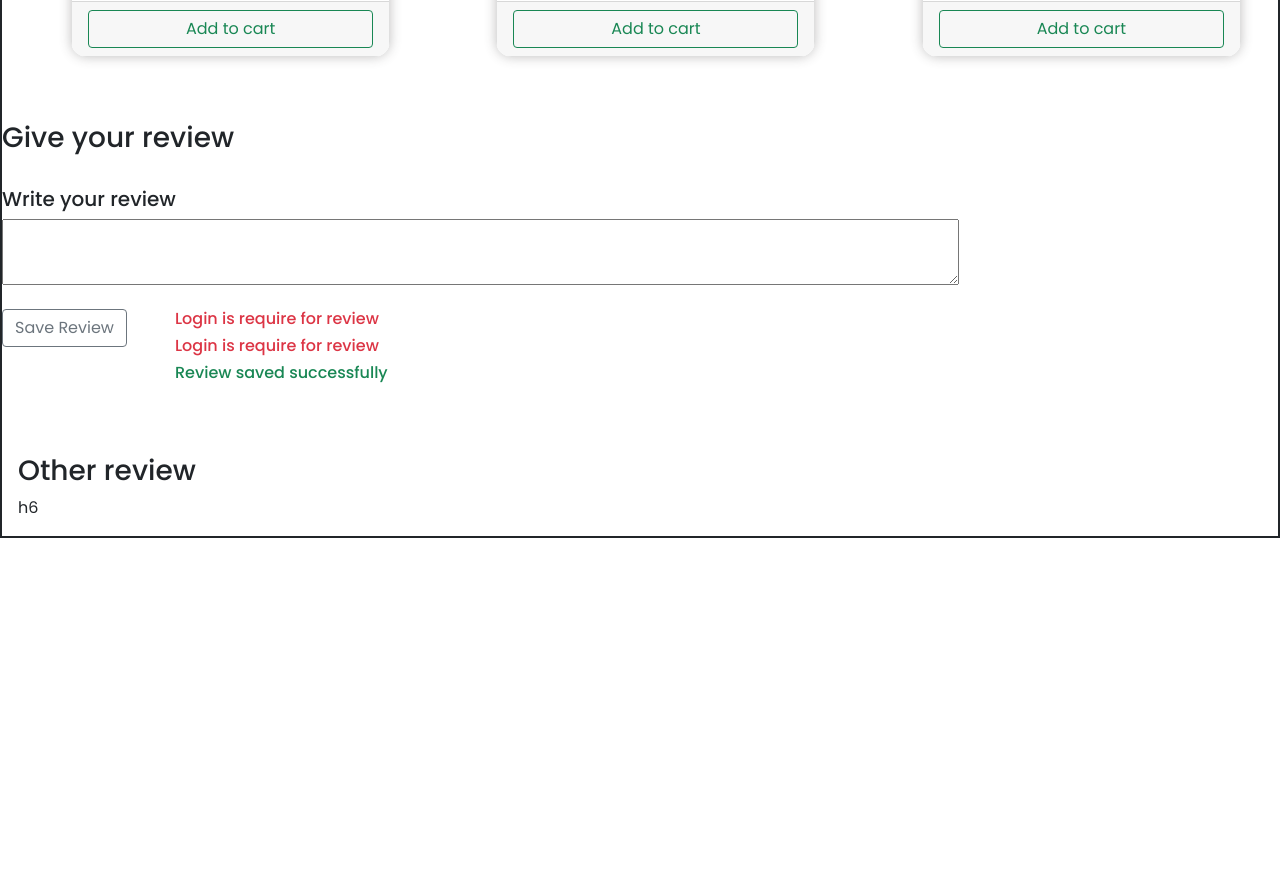
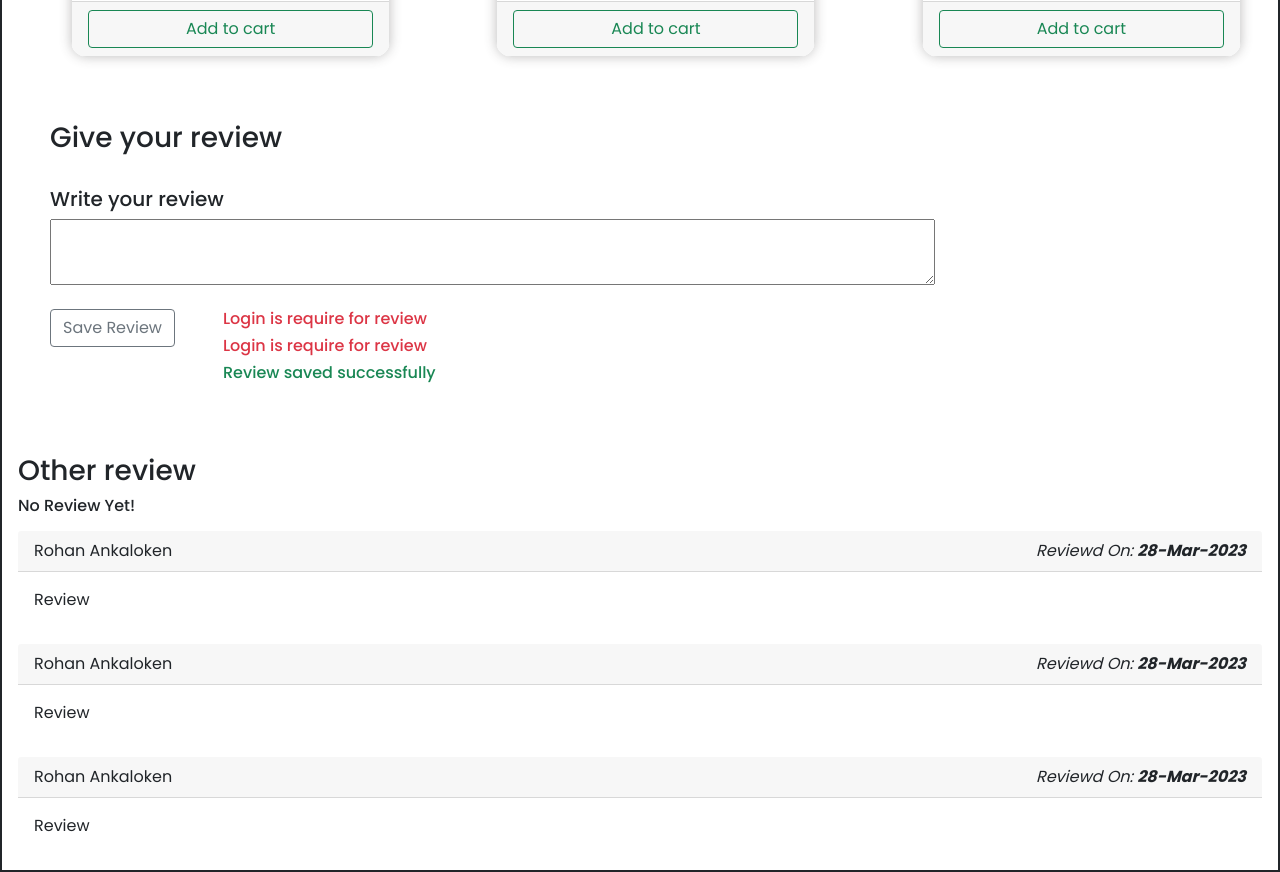
Before and after one commit to quocbinh-npm9081/comUI, an Angular app: page / in a window 1280 px wide. Shown: the part 6660-7532 px from the top of the page. Before the commit the page ends 7198 px from the top, so only its background shows below. Built offline with nearby package versions, Linux system fonts and the light colour scheme.

Commit message:
add product detail

```diff
--- a/src/app/product-detail/product-detail.component.html
+++ b/src/app/product-detail/product-detail.component.html
@@ -98,7 +98,7 @@
       <app-suggested></app-suggested>
     </div>
   </div>
-  <div class="row g-0 my-5">
+  <div class="row g-0 m-5">
     <h3>Give your review</h3>
     <h5 class="mt-4">Write your review</h5>
     <textarea name="" id="" class="w-75 p-2"></textarea>
@@ -115,6 +115,18 @@
   </div>
   <div class="col p-3">
     <h3>Other review</h3>
-    h6
+    <h6 *ngIf="1">No Review Yet!</h6>
+    <div class="cart mt-3" *ngFor="let review of [1, 2, 3]">
+      <div class="card-header d-flex justify-content-between">
+        <div class="card-text">Rohan Ankaloken</div>
+        <div class="card-text fst-italic">
+          Reviewd On:
+          <span class="fw-bold">{{ currentDate | date : "dd-MMM-yyyy" }}</span>
+        </div>
+      </div>
+      <div class="card-body">
+        <div class="card-text">Review</div>
+      </div>
+    </div>
   </div>
 </div>
--- a/src/app/product-detail/product-detail.component.ts
+++ b/src/app/product-detail/product-detail.component.ts
@@ -7,4 +7,5 @@ import { Component } from '@angular/core';
 })
 export class ProductDetailComponent {
   iamgeIndex: number = 1;
+  currentDate = new Date();
 }
```
